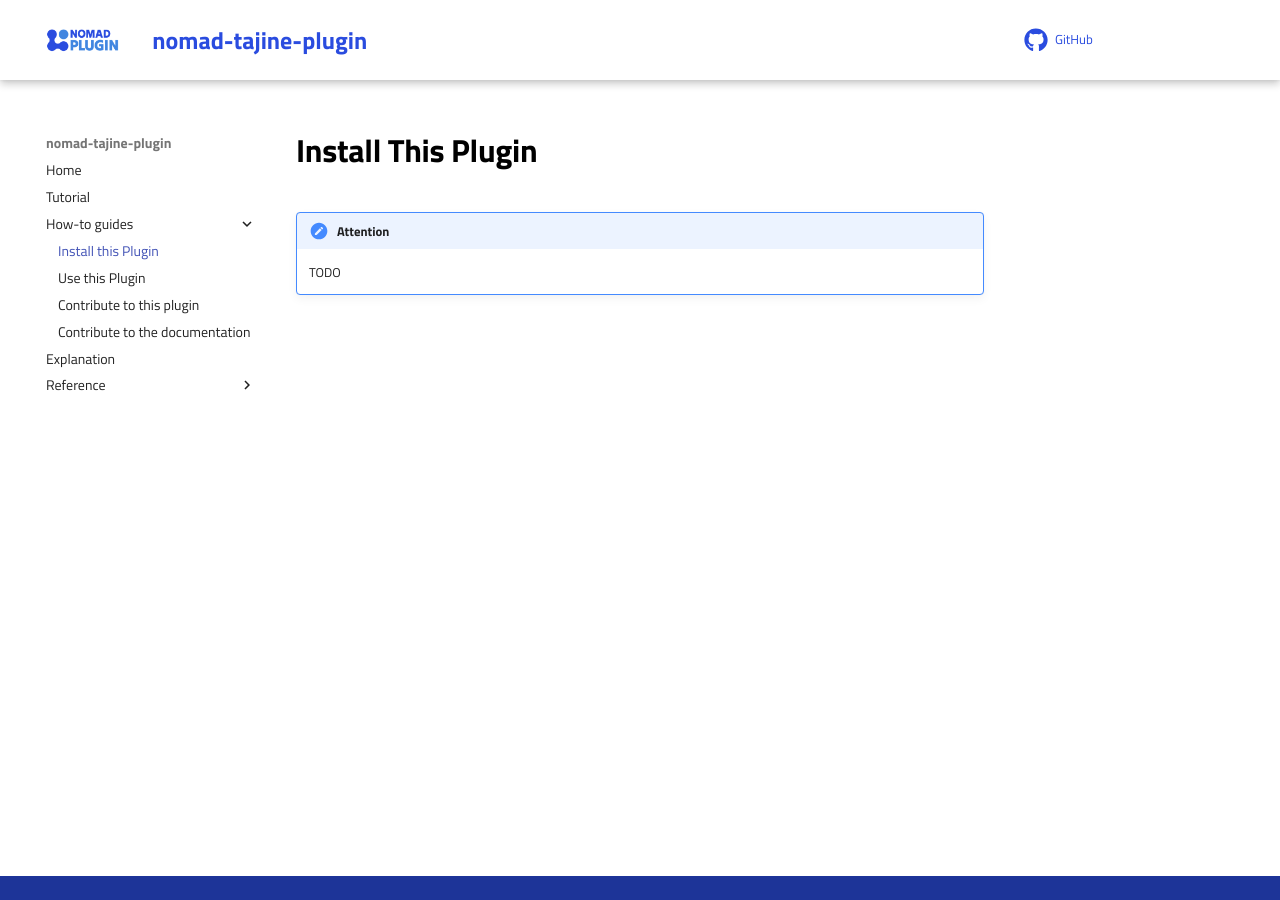
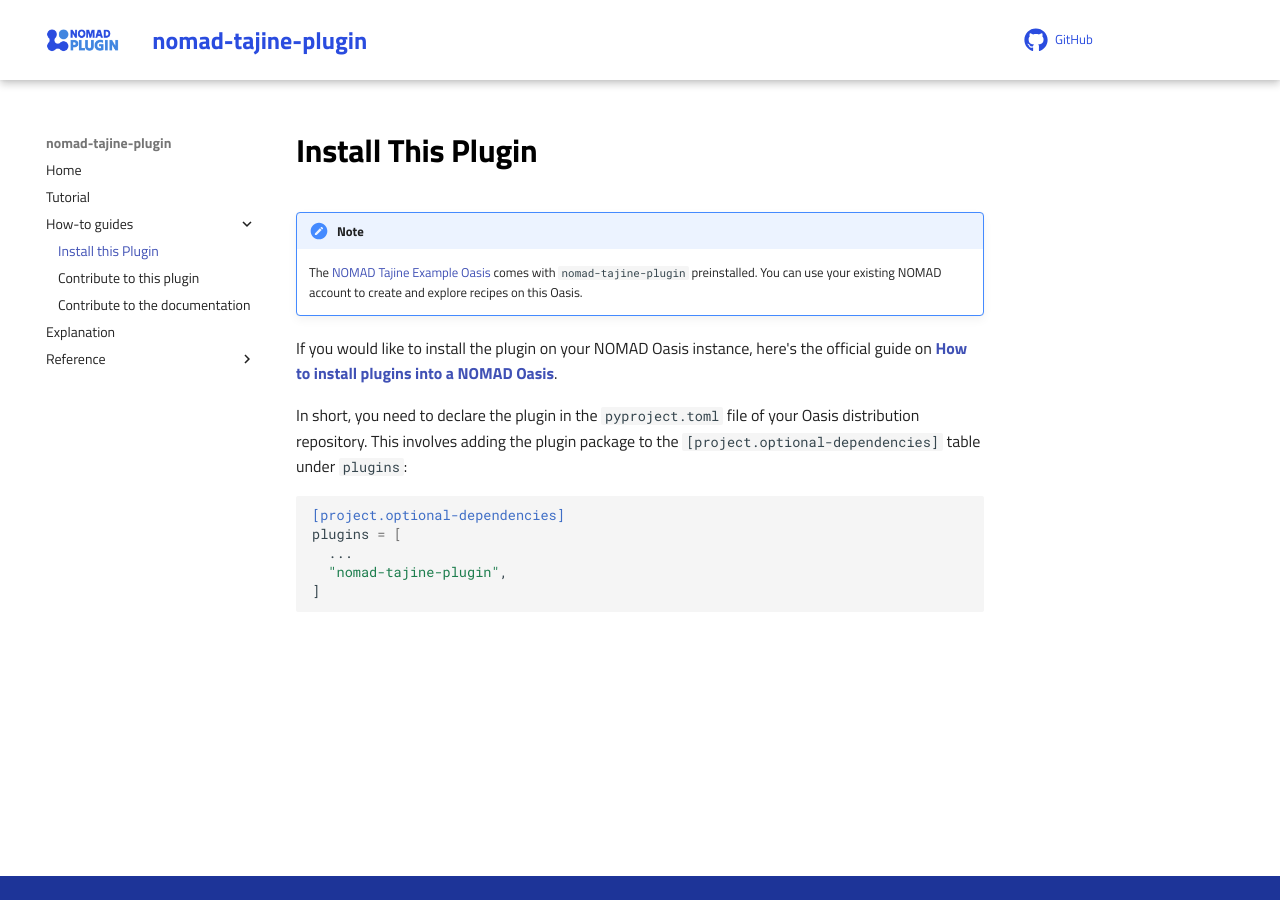
Before and after one commit to FAIRmat-NFDI/nomad-tajine-plugin, an MkDocs documentation site: the page built from docs/how_to/install_this_plugin.md, in a window 1280 px wide. Built offline with MkDocs 1.6.1 and Material for MkDocs 9.7.7, drawn with Linux system fonts in a browser that asks for light colours; comment, search, counter and statistics services are not loaded.

````diff
--- a/docs/how_to/install_this_plugin.md
+++ b/docs/how_to/install_this_plugin.md
@@ -1,4 +1,19 @@
 # Install This Plugin
 
-!!! note "Attention"
-    TODO
+!!! note "Note"
+    The [NOMAD Tajine Example Oasis](https://nomad-lab.eu/prod/v1/tajine/gui/about/information)
+    comes with `nomad-tajine-plugin` preinstalled. You can use
+    your existing NOMAD account to create and explore recipes on this
+    Oasis.
+
+If you would like to install the plugin on your NOMAD Oasis instance, here's the official guide on [**How to install plugins into a NOMAD Oasis**](https://nomad-lab.eu/prod/v1/docs/howto/oasis/configure.html#plugins).
+
+In short, you need to declare the plugin in the `pyproject.toml` file of your Oasis distribution repository. This involves adding the plugin package to the `[project.optional-dependencies]` table under `plugins`:
+
+```toml
+[project.optional-dependencies]
+plugins = [
+  ...
+  "nomad-tajine-plugin",
+]
+```
--- a/mkdocs.yml
+++ b/mkdocs.yml
@@ -10,7 +10,6 @@ nav:
   - Tutorial: tutorial/tutorial.md
   - How-to guides:
       - Install this Plugin: how_to/install_this_plugin.md
-      - Use this Plugin: how_to/use_this_plugin.md
       - Contribute to this plugin: how_to/contribute_to_this_plugin.md
       - Contribute to the documentation: how_to/contribute_to_the_documentation.md
   - Explanation: explanation/explanation.md
````
Also changed, not shown: docs/how_to/contribute_to_the_documentation.md (+9 -2 lines), docs/how_to/contribute_to_this_plugin.md (+7 -2 lines), docs/how_to/use_this_plugin.md (deleted, +0 -10 lines), docs/index.md (+7 -5 lines), docs/tutorial/tutorial.md (+18 -2 lines).
